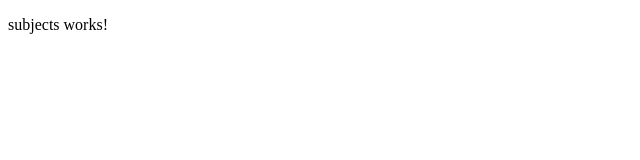
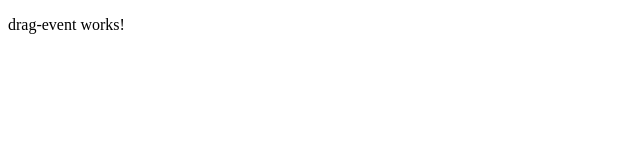
Before and after one commit to SorochanRoman/rxjs-code-example, an Angular app: page / in a window 1280 px wide. Shown: the top 160 px of the page, without its empty margins (0-640 px from the left). Built offline with nearby package versions, Linux system fonts and the light colour scheme.

Commit message:
init drag event

```diff
--- a/src/app/app.component.html
+++ b/src/app/app.component.html
@@ -4,4 +4,6 @@
 
 <!-- <app-hoo-operators-observable></app-hoo-operators-observable> -->
 
-<app-subjects></app-subjects>
+<!-- <app-subjects></app-subjects> -->
+
+<app-drag-event></app-drag-event>
--- a/src/app/app.module.ts
+++ b/src/app/app.module.ts
@@ -6,6 +6,7 @@ import { InitObservableComponent } from './init-observable/init-observable.compo
 import { OperatorsObservableComponent } from './operators-observable/operators-observable.component';
 import { HooOperatorsObservableComponent } from './hoo-operators-observable/hoo-operators-observable.component';
 import { SubjectsComponent } from './subjects/subjects.component';
+import { DragEventComponent } from './drag-event/drag-event.component';
 
 @NgModule({
   declarations: [
@@ -13,7 +14,8 @@ import { SubjectsComponent } from './subjects/subjects.component';
     InitObservableComponent,
     OperatorsObservableComponent,
     HooOperatorsObservableComponent,
-    SubjectsComponent
+    SubjectsComponent,
+    DragEventComponent
   ],
   imports: [
     BrowserModule
--- /dev/null
+++ b/src/app/drag-event/drag-event.component.html
@@ -0,0 +1 @@
+<p>drag-event works!</p>
--- /dev/null
+++ b/src/app/drag-event/drag-event.component.ts
@@ -0,0 +1,15 @@
+import { Component, OnInit } from '@angular/core';
+
+@Component({
+  selector: 'app-drag-event',
+  templateUrl: './drag-event.component.html',
+  styleUrls: ['./drag-event.component.css']
+})
+export class DragEventComponent implements OnInit {
+
+  constructor() { }
+
+  ngOnInit() {
+  }
+
+}
```
Also changed, not shown: src/app/drag-event/drag-event.component.css (added), 1 other file (tests, documents, lock files or other folders).
